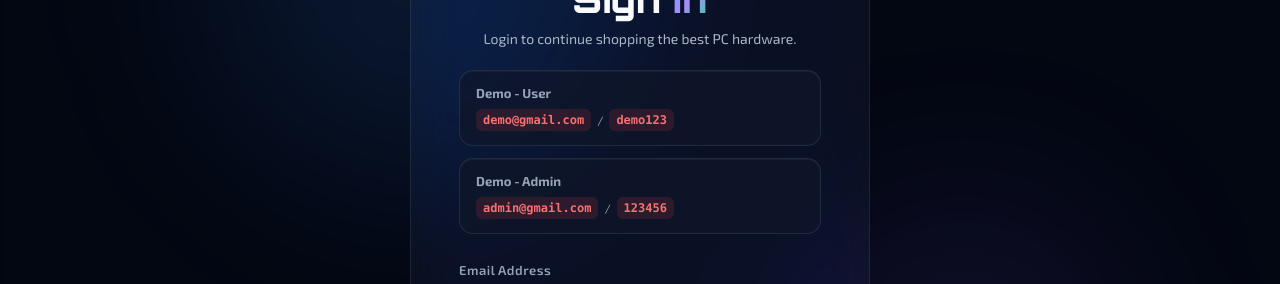
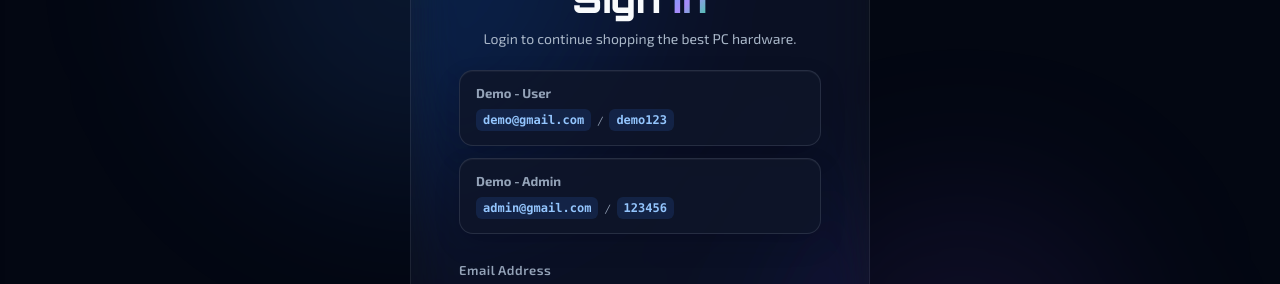
Before and after one commit to PepperHoo/pc-hardware-store, a Vue app: page /login in a window 1280 px wide. Shown: the part 379-663 px from the top of the page. Built offline with nearby package versions, Linux system fonts and the light colour scheme; no server answers; the database is empty.

Commit message:
Modified color mode

```diff
--- a/src/views/LoginView.vue
+++ b/src/views/LoginView.vue
@@ -226,16 +226,18 @@ async function login() {
 .demo-account {
   padding: 14px 16px;
   border-radius: 14px;
-  background: rgba(15,23,42,0.78);
-  border: 1px solid rgba(148,163,184,0.16);
-  box-shadow: inset 0 1px 0 rgba(255,255,255,0.04);
+  background: rgba(15,23,42,0.82);
+  border: 1px solid rgba(148,163,184,0.18);
+  box-shadow: inset 0 1px 0 rgba(255,255,255,0.04), 0 10px 24px rgba(2,6,23,0.18);
+  transition: background 0.25s, border-color 0.25s, box-shadow 0.25s;
 }
 
 .demo-title {
   margin: 0 0 8px;
-  color: #93a4bd;
+  color: #cbd5e1;
   font-size: 13px;
   font-weight: 800;
+  transition: color 0.25s;
 }
 
 .demo-values {
@@ -245,16 +247,18 @@ async function login() {
   gap: 6px;
   color: #94a3b8;
   font-size: 12px;
+  transition: color 0.25s;
 }
 
 .demo-values code {
   padding: 4px 7px;
   border-radius: 6px;
-  background: rgba(239,68,68,0.14);
-  color: #f87171;
+  background: rgba(59,130,246,0.14);
+  color: #93c5fd;
   font-family: ui-monospace, SFMono-Regular, Menlo, Consolas, monospace;
   font-size: 12px;
   font-weight: 800;
+  transition: background 0.25s, color 0.25s;
 }
 
 /* Fields */
@@ -309,21 +313,27 @@ async function login() {
   .demo-values code { font-size: 11px; }
 }
 
+:global([data-theme="light"]) .demo-account,
 :global(:root[data-theme="light"]) .demo-account {
-  background: rgba(255,255,255,0.86);
-  border-color: rgba(15,23,42,0.12);
+  background: rgba(255,255,255,0.92) !important;
+  border-color: rgba(37,99,235,0.16) !important;
+  box-shadow: 0 12px 28px rgba(15,23,42,0.08), inset 0 1px 0 rgba(255,255,255,0.86) !important;
 }
 
+:global([data-theme="light"]) .demo-title,
 :global(:root[data-theme="light"]) .demo-title {
-  color: #64748b;
+  color: #334155 !important;
 }
 
+:global([data-theme="light"]) .demo-values,
 :global(:root[data-theme="light"]) .demo-values {
-  color: #94a3b8;
+  color: #64748b !important;
 }
 
+:global([data-theme="light"]) .demo-values code,
 :global(:root[data-theme="light"]) .demo-values code {
-  background: rgba(239,68,68,0.10);
-  color: #ef4444;
+  background: rgba(37,99,235,0.10) !important;
+  color: #1d4ed8 !important;
+  border: 1px solid rgba(37,99,235,0.14) !important;
 }
 </style>
```
